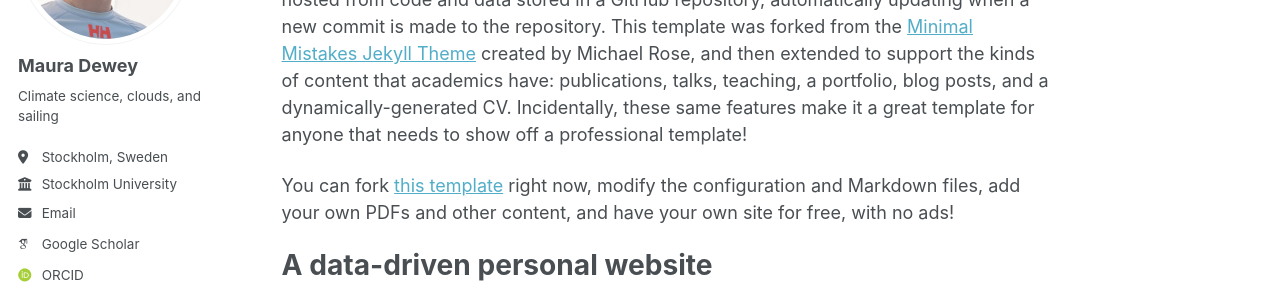
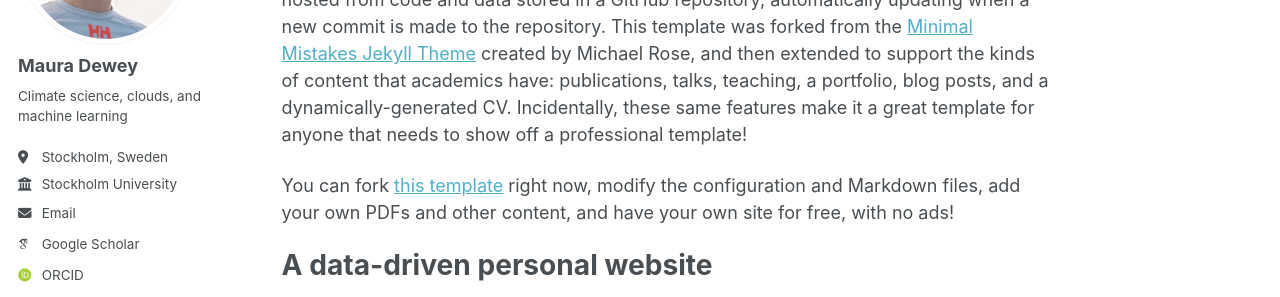
Before and after one commit to mauradewey/mauradewey.github.io, a Jekyll site: the page built from _pages/about.md, in a window 1280 px wide. Shown: the part 237-534 px from the top of the page. Built offline with Jekyll 4.4.1, drawn with Linux system fonts in a browser that asks for light colours; some web fonts are replaced; a script that is not in the unit is left out.

Commit message:
Update bio to include machine learning

```diff
--- a/_config.yml
+++ b/_config.yml
@@ -26,7 +26,7 @@ author:
   avatar           : "profile.png"
   name             : "Maura Dewey"
   pronouns         : # example: "she/her"
-  bio              : "Climate science, clouds, and sailing"
+  bio              : "Climate science, clouds, and machine learning"
   location         : "Stockholm, Sweden"
   employer         : "Stockholm University"
   uri              : # URL
```
